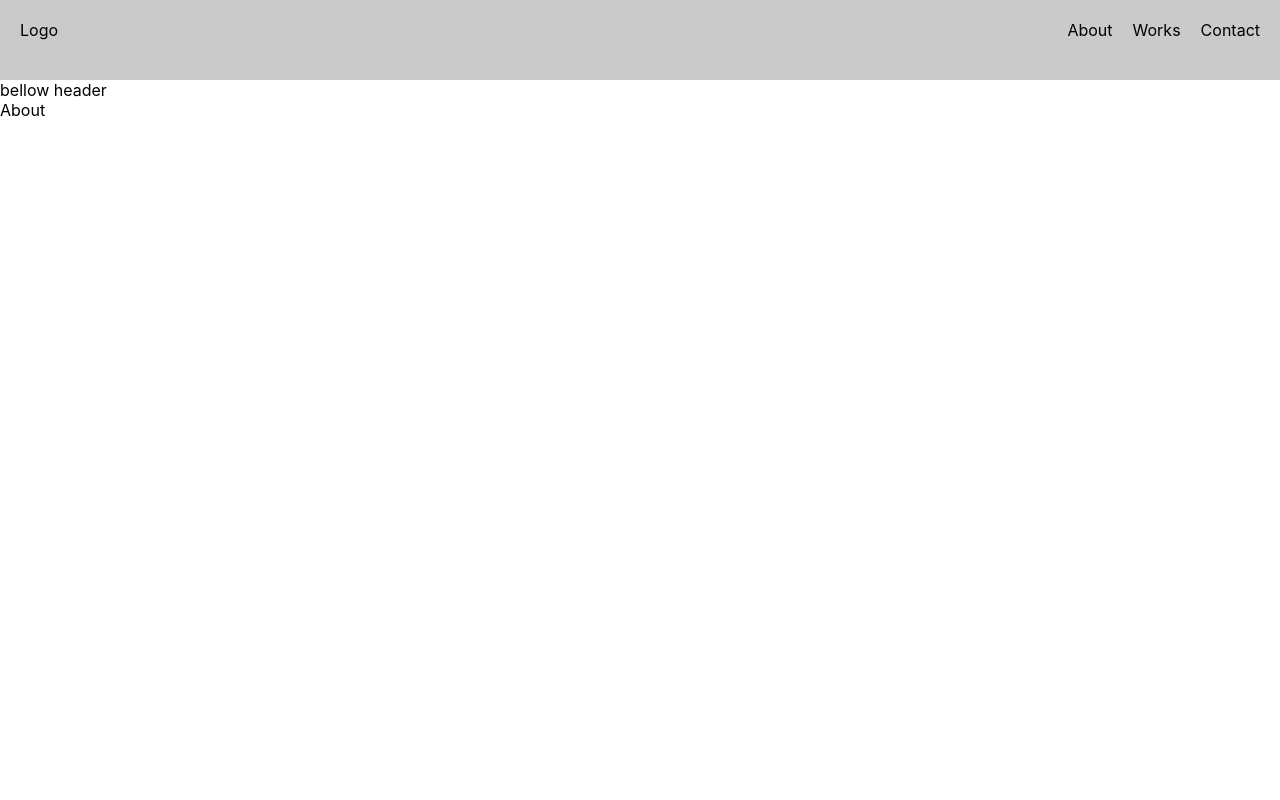
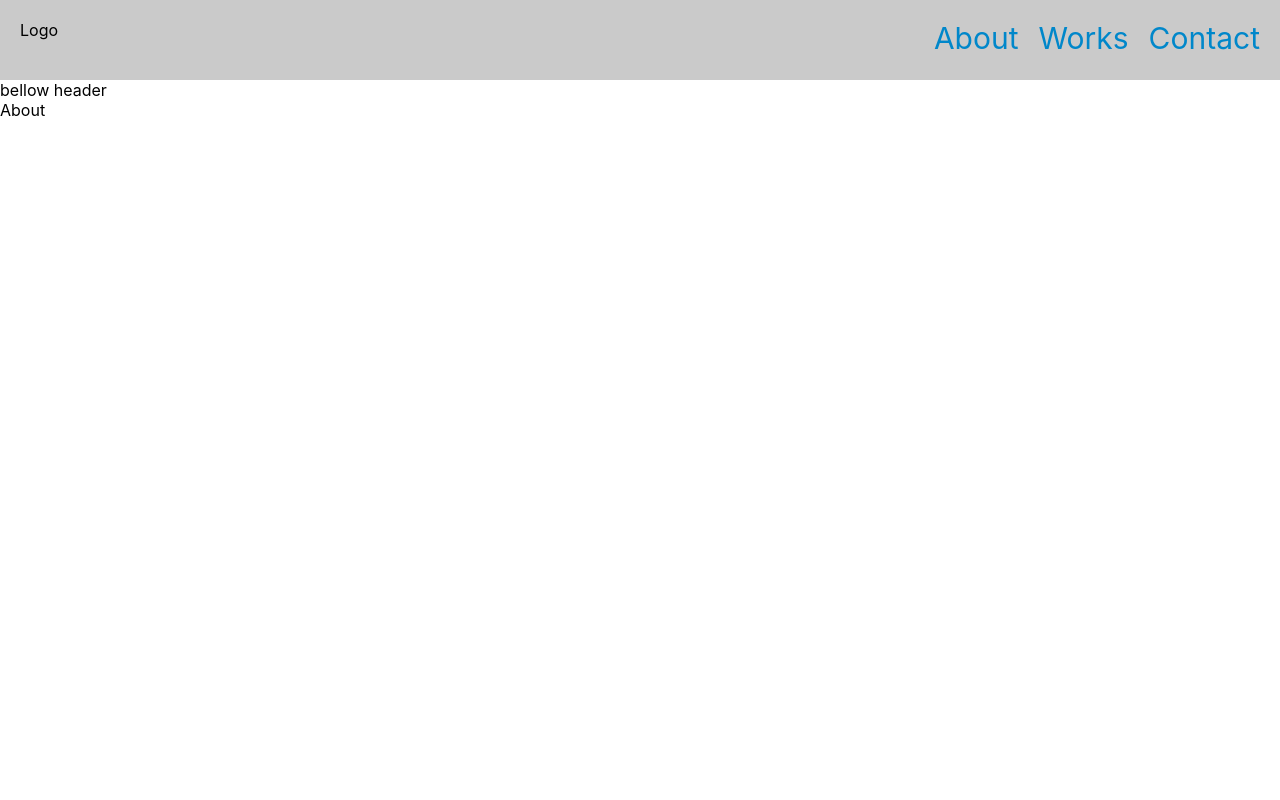
Before and after one commit to orozCoding/portfolio-v1, a React (Create React App) app: page / in a window 1280 px wide. Shown: the top 800 px of the page. Built offline with nearby package versions, Linux system fonts and the light colour scheme.

Commit message:
Add hover css logic

```diff
--- a/src/App.css
+++ b/src/App.css
@@ -11,6 +11,7 @@ html {
   min-height: 100vh;
   display: flex;
   overflow-x: hidden;
+  scroll-behavior: smooth;
 }
 
 body {
--- a/src/components/Header/Header.css
+++ b/src/components/Header/Header.css
@@ -1,6 +1,5 @@
 .header {
   position: relative;
-  width: 100vw;
   height: 80px;
   background-color: rgb(202, 202, 202);
   padding: 20px 20px;
--- a/src/components/Header/NavBar/NavBar.css
+++ b/src/components/Header/NavBar/NavBar.css
@@ -24,6 +24,34 @@
   transition: all ease 0.5s;
 }
 
+.nav-list li p {
+  color: blue;
+  text-decoration: none;
+  transition: all ease 0.5s;
+  /* display: inline-block; */
+  position: relative;
+  color: #0087ca;
+  font-size: 30px;
+}
+
+.nav-list li p:after {
+  content: '';
+  position: absolute;
+  width: 100%;
+  transform: scaleX(0);
+  height: 2px;
+  bottom: 0px;
+  left: 0;
+  background-color: #0087ca;
+  transform-origin: bottom right;
+  transition: transform 0.25s ease-out;
+}
+
+.nav-list li p:hover:after {
+  transform: scaleX(1);
+  transform-origin: bottom left;
+}
+
 @media only screen and (max-width: 600px) {
   .nav-burger {
     display: block;
@@ -37,7 +65,7 @@
     right: -100vw;
     gap: 20px;
     transition: all ease 0.3s;
-    background-color: grey;
+    background-color: rgb(187, 187, 187);
     width: 70%;
     z-index: 2;
   }
@@ -48,6 +76,10 @@
     transition: all ease-out 0.3s;
   }
 
+  .nav-list p {
+    width: fit-content;
+  }
+
   .overlay.active {
     display: block;
     left: 0;
--- a/src/components/Header/NavBar/NavBar.js
+++ b/src/components/Header/NavBar/NavBar.js
@@ -7,7 +7,7 @@ const NavBar = () => {
 
   const scrollTo = (refId) => {
     const ref = document.getElementById(`${refId}`)
-    ref.scrollIntoView({ behavior: 'smooth', block: 'start' })
+    ref.scrollIntoView()
   }
 
   const renderItems = () => {
@@ -20,15 +20,16 @@ const NavBar = () => {
             }
             scrollTo(i.refId)
           }}>
-          {i.title}
-
+          <p>
+            {i.title}
+          </p>
         </li>
       );
     });
   }
 
   return (
-    <div className="nav-ctn d-flex">
+    <div className='nav-ctn d-flex'>
       <i className={`nav-burger click
       ${burgerClicked ? 'bi bi-x-lg' : 'bi bi-list'}`}
         onClick={() => setBurgerClicked(!burgerClicked)}></i>
```
